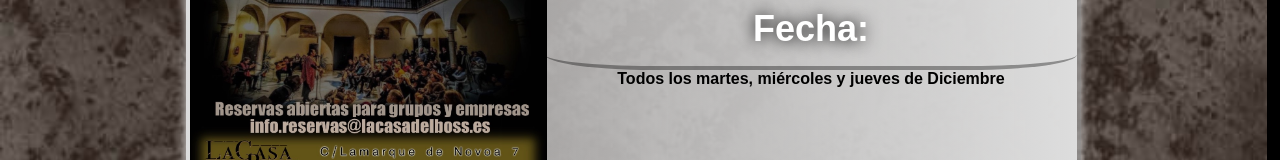
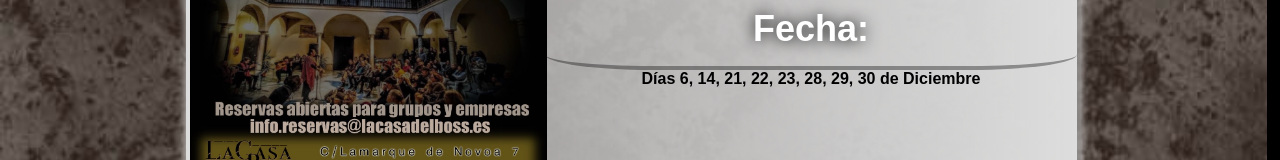
Before and after one commit to LuisRamirezdeVerger/ProjectDestiny, a React (Create React App) app: page /horarios in a window 1280 px wide. Shown: the part 2507-2667 px from the top of the page. Built offline with nearby package versions, Linux system fonts and the light colour scheme; a web font is replaced by a local one.

Commit message:
info eventoos

```diff
--- a/src/components/Horarios.js
+++ b/src/components/Horarios.js
@@ -223,7 +223,7 @@ const Horarios = () => {
                 20 taquilla. 15 anticipada. Asiento no numerado
               </h4>
               <h2 className="h2-Informacion">Fecha:</h2>
-              <h4 className="h4-Informacion"> Todos los martes, miércoles y jueves de Diciembre</h4>
+              <h4 className="h4-Informacion"> Días 6, 14, 21, 22, 23, 28, 29, 30 de Diciembre</h4>
             </p>
           </div>
         </div>
```
